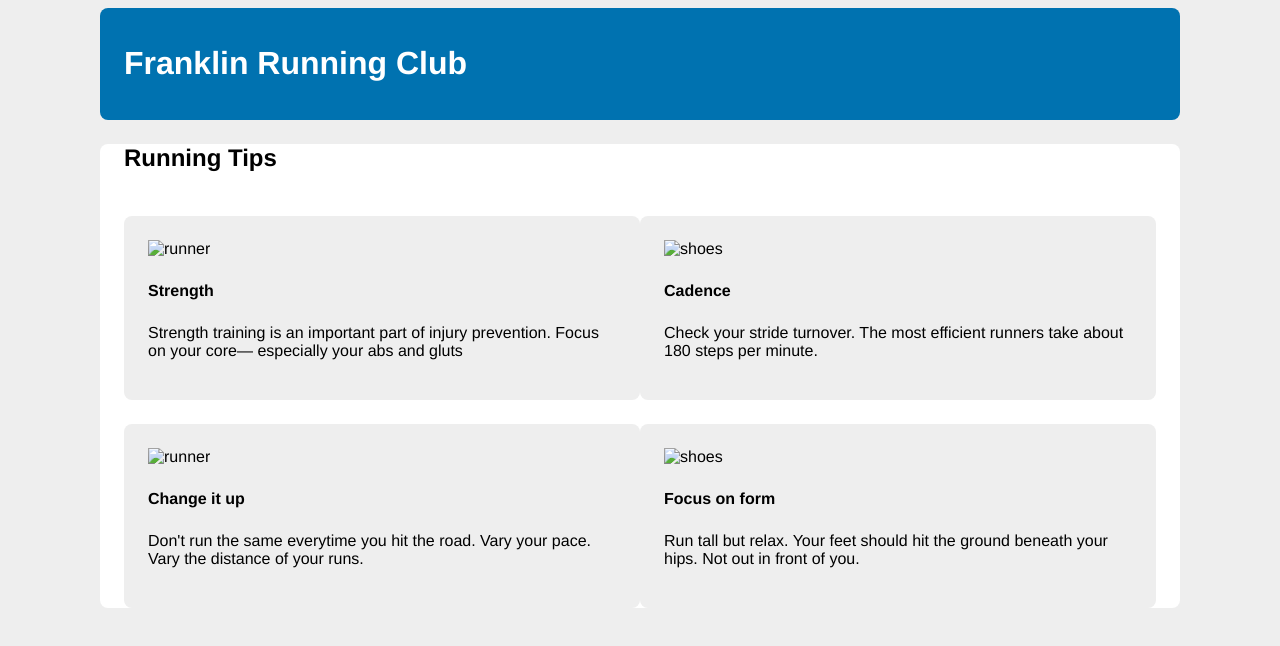
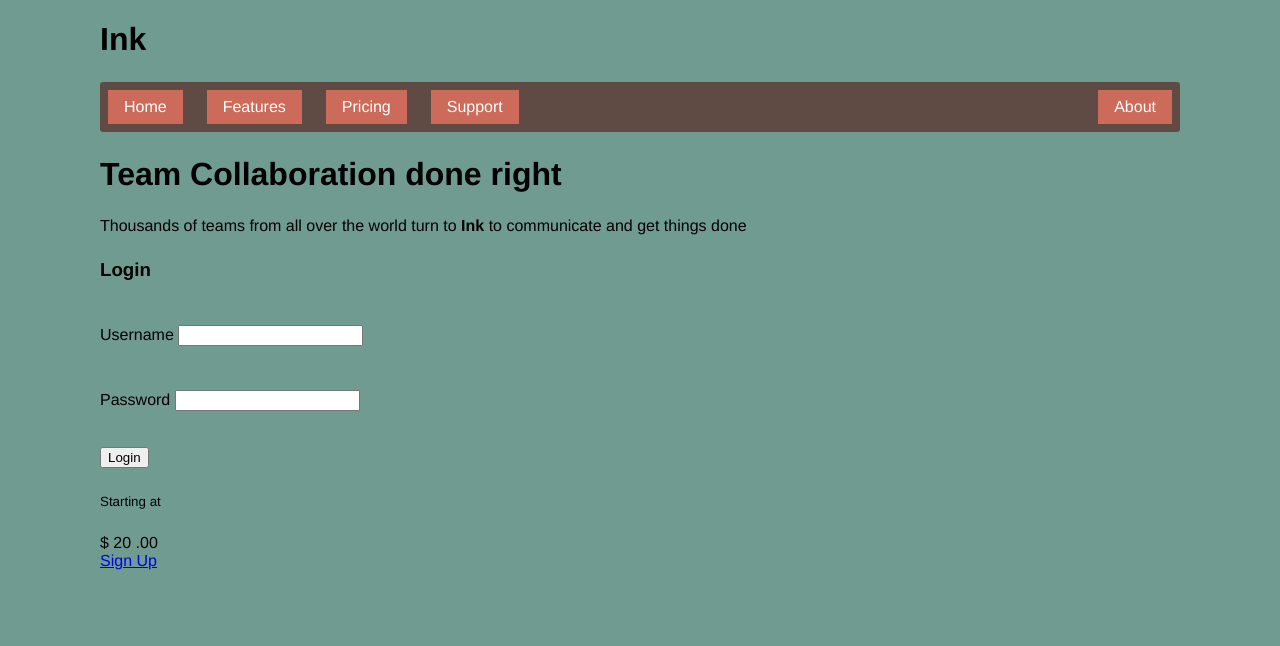
Before and after one commit to techtheriac/css-in-depth, a website: page src/index.html in a window 1280 px wide. Drawn offline with Linux system fonts and the light colour scheme.

Commit message:
shifted last nav item to edge using padding-left: auto

```diff
--- a/src/index.html
+++ b/src/index.html
@@ -10,81 +10,52 @@
   <body>
     <div class="container">
       <header>
-        <h1>Franklin Running Club</h1>
+        <h1>Ink</h1>
       </header>
+      <nav>
+        <ul class="site-nav">
+          <li><a href="/">Home</a></li>
+          <li><a href="/features">Features</a></li>
+          <li><a href="/pricing">Pricing</a></li>
+          <li><a href="/support">Support</a></li>
+          <li class="nav-right"><a href="">About</a></li>
+        </ul>
+      </nav>
 
-      <main class="main clearfix">
-        <div>
-          <h2>Running Tips</h2>
-          <div class="media">
-            <img
-              class="media-image"
-              src="../images/runner.png"
-              width="80px"
-              height="80px"
-              alt="runner"
-            />
-            <div class="media-body">
-              <h4>Strength</h4>
+      <main class="flex">
+        <div class="column-main tile">
+          <h1>Team Collaboration done right</h1>
+          <p>
+            Thousands of teams from all over the world turn to <b>Ink</b> to
+            communicate and get things done
+          </p>
+        </div>
+
+        <div class="column-sidebar">
+          <div class="tile">
+            <form action="" class="login-form">
+              <h3>Login</h3>
               <p>
-                Strength training is an important part of injury prevention.
-                Focus on your core&mdash; especially your abs and gluts
+                <label for="username">Username</label>
+                <input id="username" type="text" name="username" />
               </p>
+              <p>
+                <label for="password">Password</label>
+                <input id="password" type="password" name="password" />
+              </p>
+              <button type="submit">Login</button>
+            </form>
+          </div>
+          <div class="tile centered">
+            <small>Starting at</small>
+            <div class="cost">
+              <span class="cost-currency">$</span>
+              <span class="cost-dollars">20</span>
+              <span class="cost-cents">.00</span>
             </div>
-          </div>
-
-          <div class="media">
-            <img
-              class="media-image"
-              src="../images/shoes.png"
-              width="80px"
-              height="80px"
-              alt="shoes"
-            />
-            <div class="media-body">
-              <h4>Cadence</h4>
-              <p>
-                Check your stride turnover. The most efficient runners take
-                about 180 steps per minute.
-              </p>
-            </div>
-          </div>
-
-          <div class="media">
-            <img
-              class="media-image"
-              src="../images/runner.png"
-              width="80px"
-              height="80px"
-              alt="runner"
-            />
-            <div class="media-body">
-              <h4>Change it up</h4>
-              <p>
-                Don't run the same everytime you hit the road. Vary your pace.
-                Vary the distance of your runs.
-              </p>
-            </div>
-          </div>
-
-          <div class="media">
-            <img
-              class="media-image"
-              src="../images/shoes.png"
-              width="80px"
-              height="80px"
-              alt="shoes"
-            />
-            <div class="media-body">
-              <h4>Focus on form</h4>
-              <p>
-                Run tall but relax. Your feet should hit the ground beneath your
-                hips. Not out in front of you.
-              </p>
-            </div>
+            <a class="cta-button" href="/pricing">Sign Up</a>
           </div>
         </div>
-        <div style="clear: both;"></div>
       </main>
     </div>
     <script src="./script.js"></script>
--- a/src/style.css
+++ b/src/style.css
@@ -9,7 +9,7 @@
 }
 
 body {
-  background-color: #eee;
+  background-color: #709b90;
   font-family: Helvetica, Arial, Helvetica, sans-serif;
 }
 
@@ -17,29 +17,35 @@ body * + * {
   margin-top: 1.5em;
 }
 
-header {
-  padding: 1em 1.5em;
-  color: #fff;
-  background-color: #0072b0;
-  border-radius: 0.5em;
-  margin-bottom: 1.5em;
-}
-
-.main {
-  padding: 0 1.5em;
-  background-color: #fff;
-  border-radius: 0.5em;
-}
-
 .container {
   max-width: 1080px;
   margin: 0 auto;
 }
 
-.media {
-  float: left;
-  width: 50%;
-  padding: 1.5em;
-  background-color: #eee;
-  border-radius: 0.5em;
+.site-nav {
+  display: flex;
+  padding: 0.5em;
+  list-style-type: none;
+  background-color: #5f4b44;
+  border-radius: 0.2em;
 }
+
+.site-nav > li {
+  margin-top: 0;
+}
+
+.site-nav > li > a {
+  display: block;
+  padding: 0.5em 1em;
+  background-color: #cc6b5a;
+  color: white;
+  text-decoration: none;
+}
+
+.site-nav > li + li {
+  margin-left: 1.5em;
+}
+
+.site-nav > .nav-right {
+  margin-left: auto;
+}
```
